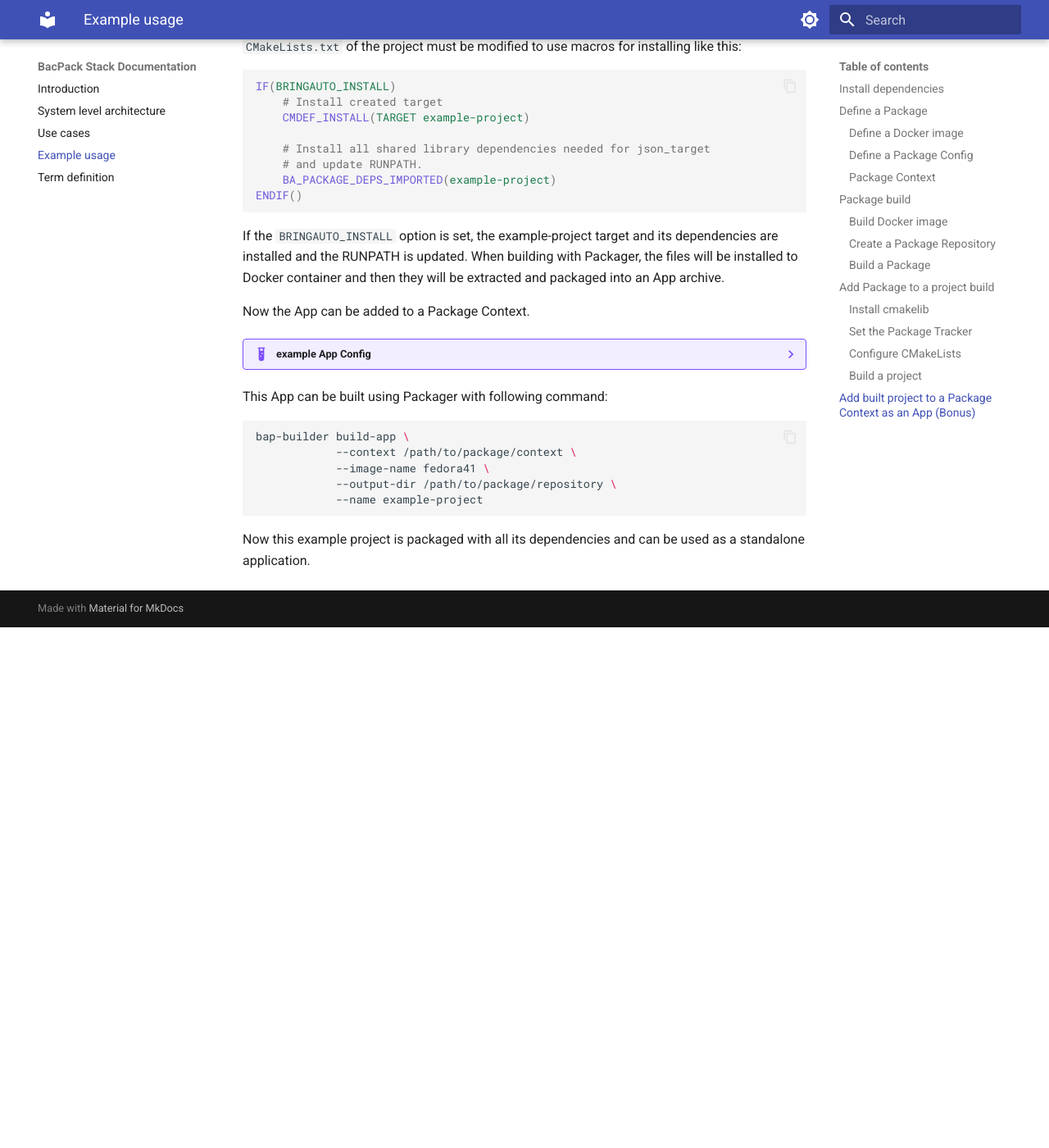
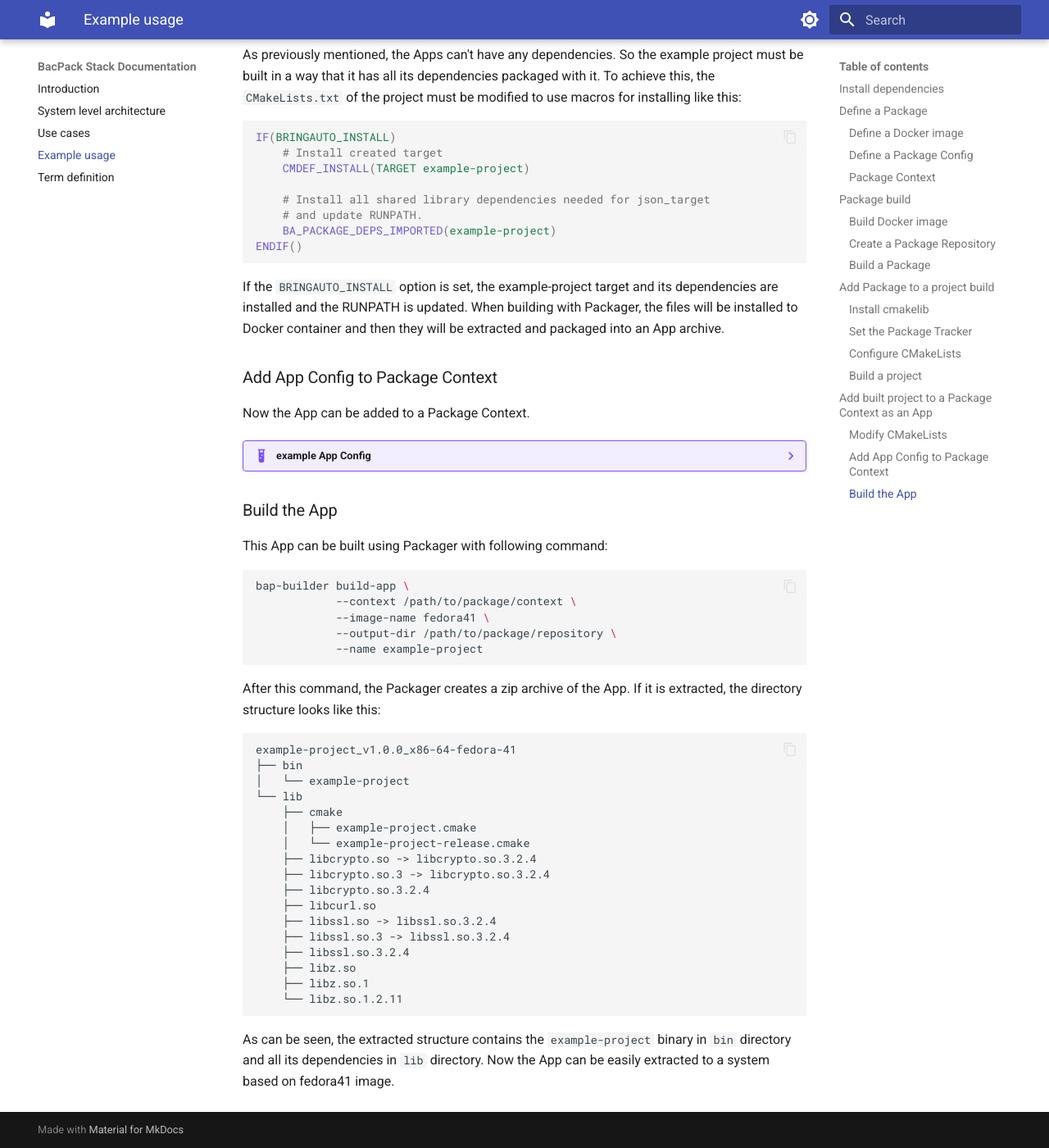
Before and after one commit to bacpack-system/bacpack-system.github.io, an MkDocs documentation site: the page built from docs/example_usage.md, in a window 1280 px wide and 1400 px high, scrolled down 5752 px. Shown: the whole window at 82% size. Built offline with MkDocs 1.6.1 and Material for MkDocs 9.7.7, drawn with Linux system fonts in a browser that asks for light colours; before the commit the page ends 6517 px from its top, so only the background shows below that; some of the changed text lies outside the part shown.

Commit message:
Add extracted archive description, adjust structure of last part

````diff
--- a/docs/example_usage.md
+++ b/docs/example_usage.md
@@ -365,11 +365,13 @@ cmake ..
 make -j 8
 ```
 
-## Add built project to a Package Context as an App (Bonus)
+## Add built project to a Package Context as an App
 
 The project was built using dependencies managed by BacPack system. Now the built project may be
 added to a Package Context as an App, which can then be built and distributed in the same way as
 Packages.
+
+### Modify CMakeLists
 
 As previously mentioned, the Apps can't have any dependencies. So the example project must be
 built in a way that it has all its dependencies packaged with it. To achieve this, the
@@ -389,6 +391,8 @@ ENDIF()
 If the `BRINGAUTO_INSTALL` option is set, the example-project target and its dependencies are
 installed and the RUNPATH is updated. When building with Packager, the files will be installed to
 Docker container and then they will be extracted and packaged into an App archive.
+
+### Add App Config to Package Context
 
 Now the App can be added to a Package Context.
 
@@ -431,6 +435,8 @@ Now the App can be added to a Package Context.
     }
     ```
 
+### Build the App
+
 This App can be built using Packager with following command:
 
 ```bash
@@ -441,5 +447,29 @@ bap-builder build-app \
             --name example-project
 ```
 
-Now this example project is packaged with all its dependencies and can be used as a standalone
-application.
+After this command, the Packager creates a zip archive of the App. If it is extracted, the directory
+structure looks like this:
+
+```plainttext
+example-project_v1.0.0_x86-64-fedora-41
+├── bin
+│   └── example-project
+└── lib
+    ├── cmake
+    │   ├── example-project.cmake
+    │   └── example-project-release.cmake
+    ├── libcrypto.so -> libcrypto.so.3.2.4
+    ├── libcrypto.so.3 -> libcrypto.so.3.2.4
+    ├── libcrypto.so.3.2.4
+    ├── libcurl.so
+    ├── libssl.so -> libssl.so.3.2.4
+    ├── libssl.so.3 -> libssl.so.3.2.4
+    ├── libssl.so.3.2.4
+    ├── libz.so
+    ├── libz.so.1
+    └── libz.so.1.2.11
+```
+
+As can be seen, the extracted structure contains the `example-project` binary in `bin` directory
+and all its dependencies in `lib` directory. Now the App can be easily extracted to a system based
+on fedora41 image.
````
